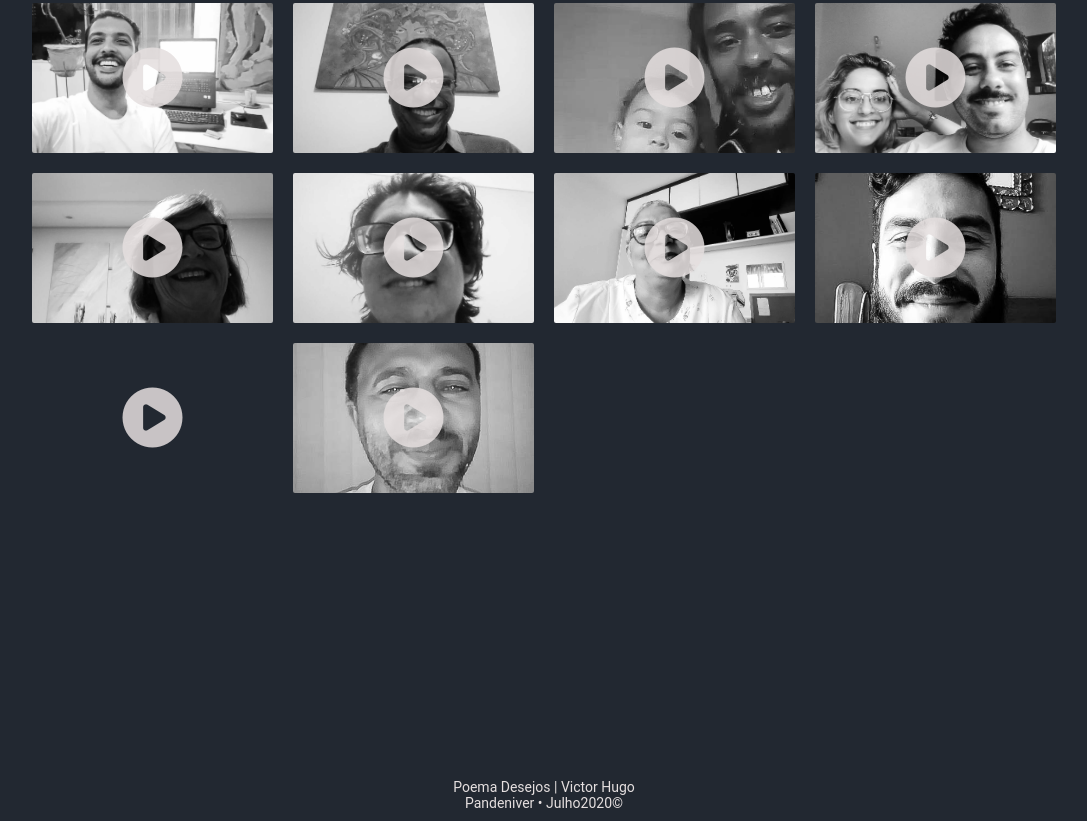
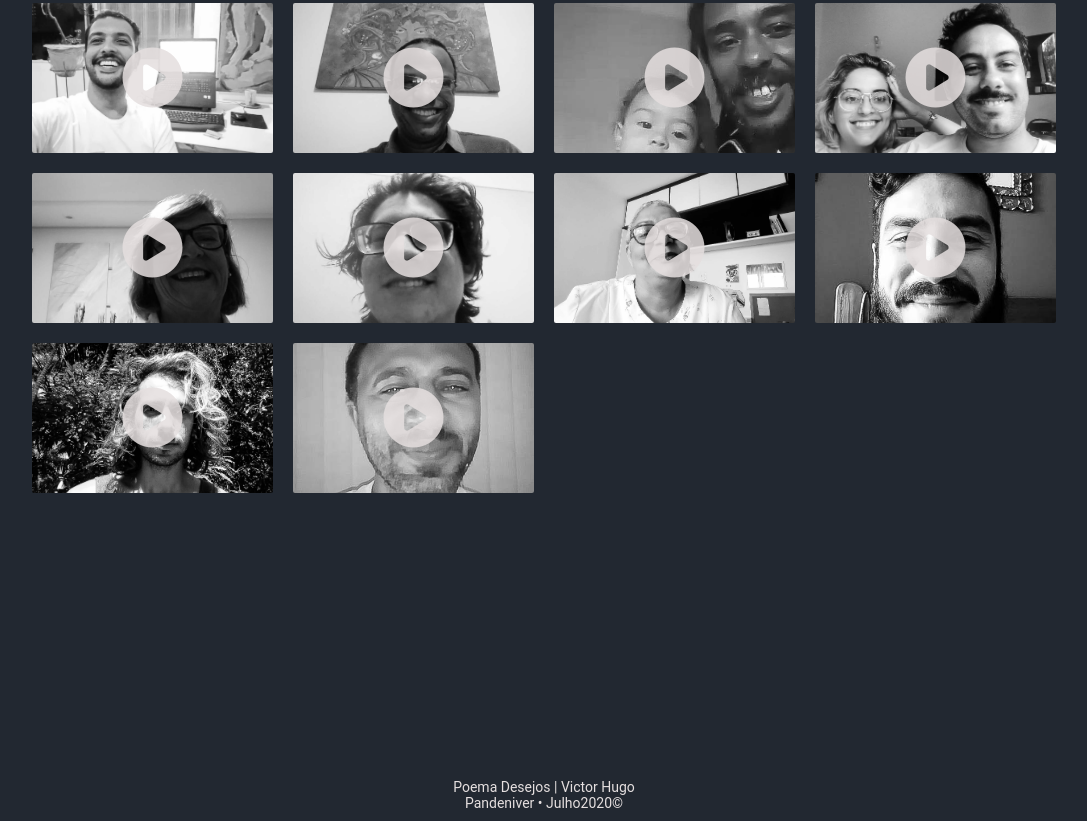
Before and after one commit to Incryve/desejoavoce, a plain HTML site: page index.html in a window 1280 px wide. Shown: the part 2182-3003 px from the top of the page, without its empty margins (96-1183 px from the left). Drawn offline with Linux system fonts and the light colour scheme.

Commit message:
Update index.html

```diff
--- a/index.html
+++ b/index.html
@@ -110,7 +110,7 @@
                         <div class="video" style="background-image: url(image-tico.jpg);">
                             <a class="venobox" data-autoplay="true" data-vbtype="video" href="https://youtu.be/mESwWkWjfPk"><i class="fas fa-play-circle"></i></a>
                         </div>
-                        <div class="video" style="background-image: url(images/image-todd.jpg);">
+                        <div class="video" style="background-image: url(image-todd.jpg);">
                             <a class="venobox" data-autoplay="true" data-vbtype="video" href="https://youtu.be/ryqYYo7Tsyw"><i class="fas fa-play-circle"></i></a>
                         </div>
                         <div class="video" style="background-image: url(image-wellington.jpg);">
```
